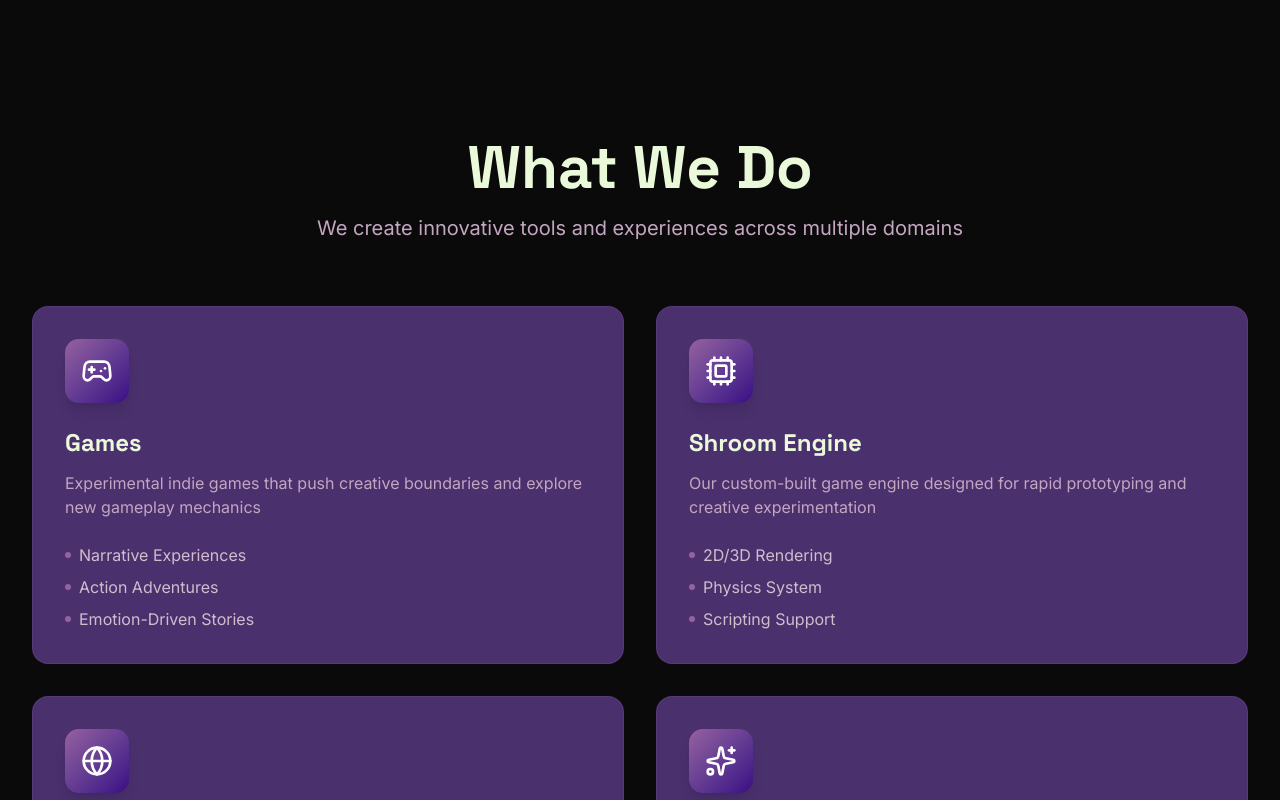
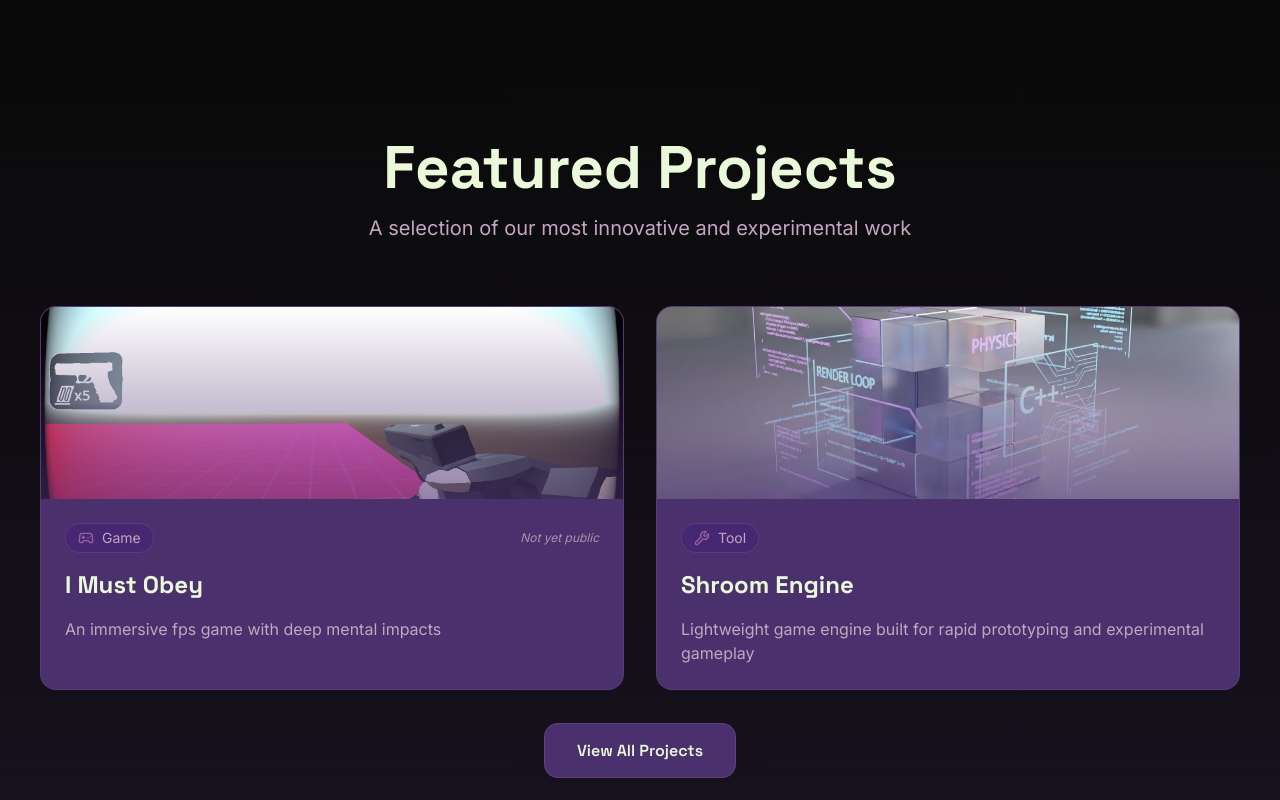
Before and after one commit to Shroomlight-Studio/website, a Next.js app: page / in a window 1280 px wide. Shown: the part 960-1760 px from the top of the page. Built offline with nearby package versions, Linux system fonts and the light colour scheme.

Commit message:
featured projects section

```diff
--- /dev/null
+++ b/src/app/components/FeaturedProjects.tsx
@@ -0,0 +1,162 @@
+"use client";
+
+import { motion } from 'framer-motion';
+import { ExternalLink, Gamepad2, Globe, Wrench } from 'lucide-react';
+import Link from 'next/link';
+
+const getCategoryIcon = (category: string) => {
+    switch (category) {
+    case 'Game':
+        return Gamepad2;
+    case 'Website':
+        return Globe;
+    case 'Tool':
+        return Wrench;
+    default:
+        return Gamepad2;
+    }
+};
+
+interface Project {
+    id: string;
+    name: string;
+    category: string;
+    description: string;
+    image: string;
+    url: string;
+}
+
+const featuredProjects: Project[] = [
+    {
+        id: '1',
+        name: 'I Must Obey',
+        category: 'Game',
+        description: 'An immersive fps game with deep mental impacts',
+        image: '/imustobey.png',
+        url: ''
+    },
+    {
+        id: '2',
+        name: 'Shroom Engine',
+        category: 'Tool',
+        description: 'Lightweight game engine built for rapid prototyping and experimental gameplay',
+        image: '/enginepreview.jpg',
+        url: '/engine'
+    },
+];
+
+export function FeaturedProjects() {
+    return (
+        <section className="py-20 bg-linear-to-b from-transparent to-(--shroomlight-surface)/20">
+            <div className="max-w-7xl mx-auto px-4 sm:px-6 lg:px-8">
+                {/* Title */}
+                <div className="text-center mb-16 space-y-4">
+                    <h2
+                        className="text-4xl sm:text-5xl md:text-6xl font-bold text-(--shroomlight-light)"
+                        style={{ fontFamily: 'var(--font-heading)' }}
+                    >
+                        Featured Projects
+                    </h2>
+                    <p
+                        className="text-lg sm:text-xl text-(--shroomlight-accent-1) max-w-2xl mx-auto"
+                        style={{ fontFamily: 'var(--font-body)' }}
+                    >
+                        A selection of our most innovative and experimental work
+                    </p>
+                </div>
+
+                {/* Content */}
+                <div className="grid gap-8 mx-auto justify-center"
+                    style={{
+                        gridTemplateColumns: 'repeat(auto-fit, minmax(280px, 1fr))',
+                        maxWidth: '1200px'
+                    }}
+                >
+                    {featuredProjects.map((project, index) => {
+                        const Icon = getCategoryIcon(project.category);
+
+                        return (
+                            <motion.div
+                                key={project.id}
+                                initial={{ opacity: 0, y: 20 }}
+                                animate={{ opacity: 1, y: 0 }}
+                                transition={{ delay: index * 0.1 }}
+                                className="group relative bg-(--shroomlight-surface) rounded-2xl overflow-hidden hover:shadow-2xl hover:shadow-(--shroomlight-primary)/20 transition-all duration-300 border border-(--shroomlight-primary)/20 hover:border-(--shroomlight-primary)/50"
+                            >
+                                {/* Image */}
+                                <div className="relative h-48 overflow-hidden">
+                                    <img
+                                        src={project.image}
+                                        alt={project.name}
+                                        className="w-full h-full object-cover group-hover:scale-110 transition-transform duration-300"
+                                    />
+                                    <div className="absolute inset-0 bg-linear-to-t from-(--shroomlight-surface) to-transparent opacity-60" />
+                                </div>
+
+                                {/* Content */}
+                                <div className="p-6 space-y-4">
+                                    <div className="flex items-center justify-between">
+                                        <div className="flex items-center gap-2 px-3 py-1 bg-(--shroomlight-glow)/20 rounded-full border border-(--shroomlight-primary)/30">
+                                            <Icon className="w-4 h-4 text-(--shroomlight-primary)" />
+                                            <span
+                                            className="text-sm text-(--shroomlight-accent-1)"
+                                            style={{ fontFamily: 'var(--font-body)' }}
+                                            >
+                                            {project.category}
+                                            </span>
+                                        </div>
+                                        {project.url ? (
+                                            <a
+                                                href={project.url} // the link you want to redirect to
+                                                target="_blank" // opens in a new tab
+                                                rel="noopener noreferrer" // security best practice
+                                                className="opacity-0 group-hover:opacity-100 transition-opacity"
+                                            >
+                                                <ExternalLink className="w-5 h-5 text-(--shroomlight-accent-1) opacity-0 group-hover:opacity-100 transition-opacity" />
+                                            </a>
+                                        ) : (
+                                            <span
+                                                className="text-xs text-(--shroomlight-accent-2) italic opacity-70"
+                                                style={{ fontFamily: 'var(--font-body)' }}
+                                            >
+                                                Not yet public
+                                            </span>
+                                        )}
+                                    </div>
+
+                                    <h3
+                                        className="text-2xl font-bold text-(--shroomlight-light)"
+                                        style={{ fontFamily: 'var(--font-heading)' }}
+                                    >
+                                        {project.name}
+                                    </h3>
+
+                                    <p
+                                        className="text-(--shroomlight-accent-1)"
+                                        style={{ fontFamily: 'var(--font-body)' }}
+                                    >
+                                        {project.description}
+                                    </p>
+                                </div>
+
+                                {/* Glow effect on hover */}
+                                <div className="absolute inset-0 bg-linear-to-r from-(--shroomlight-primary)/0 via-(--shroomlight-primary)/5 to-(--shroomlight-primary)/0 opacity-0 group-hover:opacity-100 transition-opacity pointer-events-none" />
+                            </motion.div>
+                        );
+                    })}
+                </div>
+
+                {/* CTA */}
+                <div className="text-center mt-12">
+                    <Link
+                        href="/projects"
+                        className="px-8 py-4 bg-(--shroomlight-surface) rounded-xl text-(--shroomlight-light) font-semibold hover:bg-(--shroomlight-primary) transition-all border border-(--shroomlight-primary)/30 hover:border-(--shroomlight-primary) hover:shadow-lg hover:shadow-(--shroomlight-primary)/30"
+                        style={{ fontFamily: 'var(--font-heading)' }}
+                    >
+                        View All Projects
+                    </Link>
+                </div>
+            </div>
+        </section>
+    );
+}
--- a/src/app/page.tsx
+++ b/src/app/page.tsx
@@ -2,11 +2,13 @@ import Image from "next/image";
 import { Hero } from "./components/Hero";
 import { WhatWeDo } from "./components/WhatWeDo";
 import { EnginePreview } from "./components/EnginePreview";
+import { FeaturedProjects } from "./components/FeaturedProjects";
 
 export default function Home() {
   return (
     <div>
       <Hero />
+      <FeaturedProjects />
       <WhatWeDo />
       <EnginePreview />
     </div>
```
Also changed, not shown: public/imustobey.png (added).
